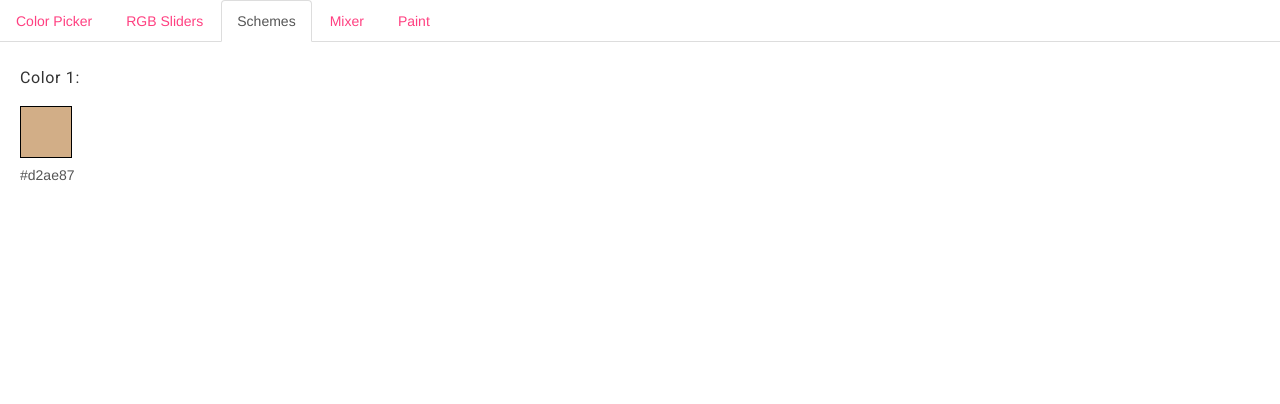
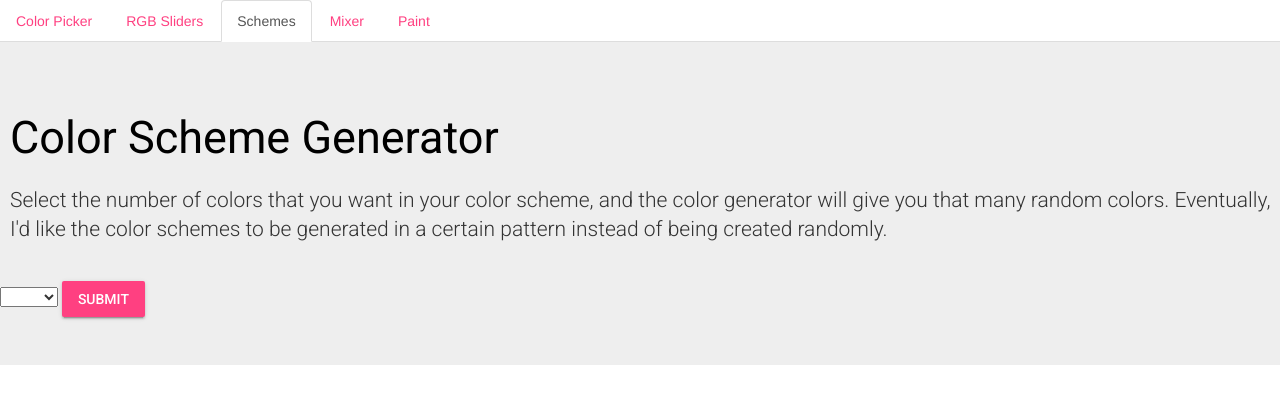
Before and after one commit to debugduck/color-picker, a Python web app: template templates/schemes.html in a window 1280 px wide. Shown: the top 404 px of the page. Run offline with Jinja, Linux system fonts and the light colour scheme; the template is opened without the code that fills it, so the values that code supplies are empty; some libraries are stand-ins or nearby versions.

Commit message:
Completed cards and layout for the schemes page
Added a command line argument for the favicon path

```diff
--- a/app.py
+++ b/app.py
@@ -42,7 +42,7 @@
     parser = argparse.ArgumentParser(description='Process some integers.')
     parser.add_argument("--port", type=int, help="Port to attach to")
     parser.add_argument("--host", help="Host to serve from")
-    parser.add_argument("--favicon", help="Path to the favicon directory")
+    parser.add_argument("--favicon", help="Path to the favicon (must be an absolute path)")
     args = parser.parse_args()
 
     CONF = {
--- a/js/color_picker_logic.js
+++ b/js/color_picker_logic.js
@@ -69,6 +69,12 @@
 draw();
 
 // **EVENT LISTENERS**
+
+// Display the hue as it changes
+HUE.addEventListener('input', function () {
+	hue_value.innerHTML = HUE.value;
+	document.getElementById('hue_value').value = hue_value;
+}
 
 
 // Listens for hovering over the canvas
--- a/js/rgb_sliders_logic.js
+++ b/js/rgb_sliders_logic.js
@@ -28,7 +28,7 @@
 // Extracts a submitted value from a given element id
 function submitHex(id) {
     var value = document.getElementById(id).value;
-	return value;
+    return value;
 }
 
 // **EVENT LISTENERS**
--- a/js/schemes_logic.js
+++ b/js/schemes_logic.js
@@ -1,4 +1,37 @@
 document.getElementById("schemes-tab").className = 'active';
+
+// Counts the number of cards on the page
+var id_count = 0;
+var card_count = 0;
+var current_div = 0;
+
+function submitNum(element) {
+	var count = document.getElementById('num-schemes').value;
+	console.log("in submitNum: " + count);
+	for(i = 1; i <= count; i++) {
+		generateCard();
+	}
+}
+
+function generateCard() {
+	if(id_count % 4 === 0 || current_div === 0) {
+		current_div += 1;
+		document.getElementById("schemes-body").innerHTML += "<div class=\"scheme-cards\"id=\"scheme-div-"+ current_div + "\"></div>";
+	}
+	cardDiv = "<div class=\"scheme-swatch\" id=\"scheme-card-"+ id_count + "\">  <div class=\"mdl-cell mdl-cell--2-col mdl-cell--4-col-phone\">  <div class=\"demo-card-wide mdl-card mdl-shadow--2dp\" id=\"scheme-swatch-" + id_count + "\"> <div class=\"mdl-card__title\" id=\"scheme-title-" + id_count + "\"><h6 class=\"mdl-card__title-text\"></div>    <div class=\"mdl-card__supporting-text\"> <output type=\"text\" name=\"hex_selected\" id=\"scheme-hex-" + id_count + "\">#ffffff</output></h6></div>  <div class=\"mdl-card__menu\"> <button onClick=\"removeCard(this)\"class=\"mdl-button mdl-button--icon mdl-js-button mdl-js-ripple-effect\" value=\"" + id_count + "\"> <i class=\"material-icons\">clear</i></button></div> </div></div></div>";
+	document.getElementById("scheme-div-" + current_div).innerHTML += cardDiv;
+	document.getElementById("scheme-card-" + id_count).style.display = "inline-flex";
+	// Get a random combination of rgb values and create a hex code
+	var r = getRandomIntInclusive(0, 255);
+	var g = getRandomIntInclusive(0, 255);
+	var b = getRandomIntInclusive(0, 255);
+	var hex = getHex(r, g, b);
+	console.log(hex);
+	document.getElementById(("scheme-title-" + id_count)).style.background = hex;
+	document.getElementById(("scheme-hex-" + id_count)).value = hex;
+	id_count += 1;
+	card_count += 1;
+}
 
 function getRandomIntInclusive(min, max) {
   min = Math.ceil(min);
@@ -20,10 +53,14 @@
 	return hex;
 }
 
-var r = getRandomIntInclusive(0, 255);
-var g = getRandomIntInclusive(0, 255);
-var b = getRandomIntInclusive(0, 255);
-var hex = getHex(r, g, b);
-console.log(hex);
-document.getElementById("scheme_canvas_one").style.background = hex;
-document.getElementById("hex_scheme_one").value = hex;
+// Removes the selected color swatch from the page
+function removeCard(element) {
+	cardNum = element.value;
+	id = "scheme-card-" + cardNum;
+	card_count -= 1;
+	document.getElementById("scheme-card-" + cardNum).remove();
+	if(card_count === 0) {
+		id_count = 1;
+		window.location.reload();
+	}
+}
--- a/templates/layout.html
+++ b/templates/layout.html
@@ -5,41 +5,24 @@
 <link rel="stylesheet" href="https://maxcdn.bootstrapcdn.com/bootstrap/3.3.7/css/bootstrap.min.css" integrity="sha384-BVYiiSIFeK1dGmJRAkycuHAHRg32OmUcww7on3RYdg4Va+PmSTsz/K68vbdEjh4u" crossorigin="anonymous">
 <link href="http://netdna.bootstrapcdn.com/bootstrap/3.0.0/css/bootstrap.min.css" rel="stylesheet" media="screen">
 <link rel="stylesheet" type="text/css" href="templates/style.css">
+
 <html>
 	<head>
-
-
 		<ul class="nav nav-tabs">
-
 			<li id="picker-tab"><a href="index">Color Picker</a></li>
 			<li id="rgb-tab"><a href="rgb">RGB Sliders</a></li>
 			<li id="schemes-tab"><a href="schemes">Schemes</a></li>
 			<li id="mixer-tab"><a href="">Mixer</a></li>
 			<li id="paint-tab"><a href="">Paint</a></li>
 		</ul>
-
 		<meta name="viewport" content="width=device-width, initial-scale=1.0">
 		<title> Color Duck</title>
 		<meta charset="UTF-8">
+	</head>
 
-	  </head>
 	<body>
 		{% block content %}
-    <div class="container">
-	<footer class="mdl-mini-footer">
-	  <div class="mdl-mini-footer__left-section">
-	    <div class="mdl-logo">Title</div>
-	    <ul class="mdl-mini-footer__link-list">
-	      <li><a href="#">Help</a></li>
-	      <li><a href="#">Privacy & Terms</a></li>
-	    </ul>
-	  </div>
-	</footer>
-    </div>
-
-
 		{% endblock %}
-
 		<script defer src="https://code.getmdl.io/1.3.0/material.min.js"></script>
 		<script src="http://code.jquery.com/jquery-1.10.2.min.js"></script>
 	</body>
--- a/templates/schemes.html
+++ b/templates/schemes.html
@@ -6,14 +6,40 @@
 <link rel="stylesheet" href="https://code.getmdl.io/1.3.0/material.indigo-pink.min.css">
 <link rel="stylesheet" type="text/css" href="templates/style.css">
 
+<div id="schemes-toppage">
 
+	<div id="schemes-heading">
+		<div class="jumbotron jumbotron-fluid">
+			<div class="jumbotron_title">
+				<h2 class="jumbotron_heading">Color Scheme Generator</h2>
+				<h6><p class="lead">Select the number of colors that you want in your color scheme, and the color generator will give you that many random colors. Eventually, I'd like the color schemes to be generated in a certain pattern instead of being created randomly.</p></h6>
+			</div>
 
-	<div class="box-one">
-		<h6>Color 1:</h6>
-		<canvas id="scheme_canvas_one" width="50" height="50" style="border: 1px solid black;"></canvas>
-		<output type="text" name="hex_scheme_one" id="hex_scheme_one">#ffffff</output>
+			<div id="schemes-input>
+				<div class="mdl-selectfield mdl-js-selectfield" id="schemes-input">
+					<select class="mdl-selectfield__select" id="num-schemes" name="num-schemes">
+						<option value=""></option>
+						<option value="1">1</option>
+						<option value="2">2</option>
+						<option value="3">3</option>
+						<option value="4">4</option>
+						<option value="5">5</option>
+						<option value="6">6</option>
+						<option value="7">7</option>
+						<option value="8">8</option>
+						<option value="9">9</option>
+						<option value="10">10</option>
+					</select>
+					<button class="mdl-button mdl-button--raised mdl-button--accent" onclick="submitNum()">Submit</button>
+				</div>
+			</div>
+		</div>
 	</div>
+</div>
 
+<div class="scheme-cards" id="schemes-body">
+
+</div>
 
 <script src="js/schemes_logic.js"></script>
 {% endblock %}
--- a/templates/style.css
+++ b/templates/style.css
@@ -4,49 +4,72 @@
 .box-one {
 	margin-left: 20px;
 }
-#choice_canvas {
-	background-color: #ffffff;
+#cards {
+  display: inline-flex;
 }
 .color_boxes {
 	padding-left: 15px;
 }
-#color_canvas {
-	cursor: crosshair;
-	display: block;
+.color-picker {
+  padding-top: 10px;
+  padding-left: 10px;
 }
 #color-picker-grid {
 	margin-top: 20px;
 	cursor: crosshair;
 	display: block;
 }
-.color_wheel {
-	padding-top: 5px;
-	padding-left: 60px;
+.demo-card-wide.mdl-card {
+  width: 256px;
+  padding-bottom: 10px;
+  position: relative;
 }
-.container {
-	max-width: 500px;
-	padding-top: 100px;
+.demo-card-wide > .mdl-card__title {
+  color: #fff;
+  height: 176px;
+  background-color:#f1dddd;
 }
-.foot {
-	padding-left: 600px;
+.demo-card-wide > .mdl-card__menu {
+  color: #fff;
 }
-.foot_bottom {
-	padding-left: 60px;
+#gradient-box {
+  cursor: crosshair;
+  width: 100%
+  margin: 0;
 }
-#grayscale_canvas {
-	cursor: crosshair;
-	display: block;
+.gradient-div {
+  padding-top: 10px;
+  padding-left: 55px;
 }
 .jumbotron_heading {
 	color: black;
 }
-#hex_submit {
-	margin-top: 5px;
-	margin-left: 10px;
-}
 .jumbotron_title {
 	padding-left: 10px;
 	padding-bottom: 20px;
+}
+.mdl-cell {
+  padding: 5px 0;
+  color: #424242;
+  padding-right: 30px;
+  padding-left: 30px;
+}
+.mdl-cell--2-col {
+  width: 8.33333%;
+  padding-left: 20px;
+}
+.mdl-grid {
+  padding: 0!important;
+  padding-right: 30px;
+  padding-left: 30px;
+}
+.mdl-selectfield {
+  padding-bottom: 20px;
+  padding-top: 20px;
+  padding-left: 20px;
+}
+.mdl-selectfield__select {
+  padding-right: 20px;
 }
 .prev_box {
 	padding-right: 20px;
@@ -68,6 +91,15 @@
 	margin-left: 250px;
 	margin-right: 250px;
 }
+#scheme-cards {
+  display: inline-flex;
+}
+#schemes-input {
+  display: flex;
+}
+#schemes-toppage {
+  display: flex;
+}
 .sel_box {
 	padding-left: 20px;
 }
```
Also changed, not shown: templates/color_picker.html (+3 -67 lines), templates/rgb_sliders.html (+13 -0 lines). Lines whose indentation alone changed are shown as unchanged.
